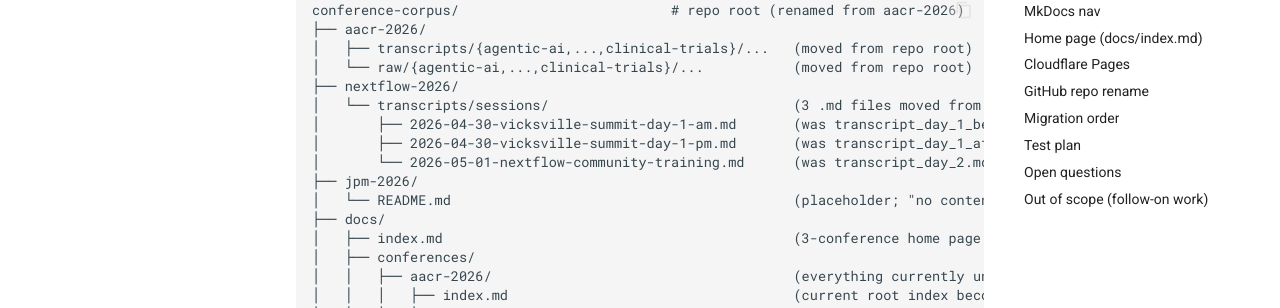
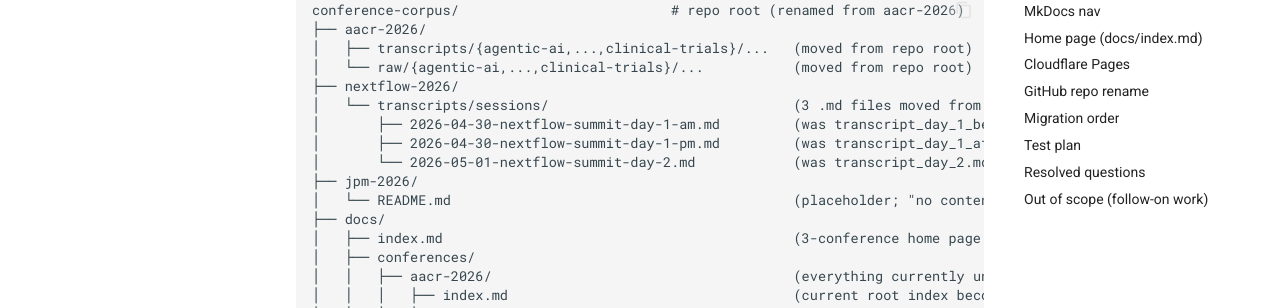
Before and after one commit to LiudengZhang/conference-corpus, an MkDocs documentation site: the page built from docs/superpowers/specs/2026-05-06-conference-corpus-design.md, in a window 1280 px wide and 1400 px high, scrolled down 894 px. Shown: the part 259-567 px from the top of the window. Built offline with MkDocs 1.6.1 and Material for MkDocs 9.7.7, drawn with Linux system fonts in a browser that asks for light colours; a script that is not in the unit is left out; comment, search, counter and statistics services are not loaded; some of the changed text lies outside the part shown.

Commit message:
spec: resolve 4 open questions on conference-corpus design
- Nextflow Summit 2026 confirmed (Goldcast); slugs use nextflow-summit-*
- Day 1 = April 30, day 2 = May 1; May 3 in caption is artifact
- JPM 2026 page is just a blank stub
- Repo rename happens after refactor PR merges

```diff
--- a/docs/superpowers/specs/2026-05-06-conference-corpus-design.md
+++ b/docs/superpowers/specs/2026-05-06-conference-corpus-design.md
@@ -30,9 +30,9 @@
 │   └── raw/{agentic-ai,...,clinical-trials}/...           (moved from repo root)
 ├── nextflow-2026/
 │   └── transcripts/sessions/                              (3 .md files moved from _Extra/Nextflow, all populated)
-│       ├── 2026-04-30-vicksville-summit-day-1-am.md       (was transcript_day_1_before_lunch.md, ~108 KB)
-│       ├── 2026-04-30-vicksville-summit-day-1-pm.md       (was transcript_day_1_after_lunch.md, ~121 KB — protein-design competition + AI workflows)
-│       └── 2026-05-01-nextflow-community-training.md      (was transcript_day_2.md, ~142 KB)
+│       ├── 2026-04-30-nextflow-summit-day-1-am.md         (was transcript_day_1_before_lunch.md, ~108 KB)
+│       ├── 2026-04-30-nextflow-summit-day-1-pm.md         (was transcript_day_1_after_lunch.md, ~121 KB — protein-design competition + AI workflows; May 3 in caption header is a captioner artifact)
+│       └── 2026-05-01-nextflow-summit-day-2.md            (was transcript_day_2.md, ~142 KB — community training + ambassador program)
 ├── jpm-2026/
 │   └── README.md                                          (placeholder; "no content yet")
 ├── docs/
@@ -166,7 +166,7 @@
 American Association for Cancer Research Annual Meeting. ~26 sessions, ~2,300 posters across 5 topics: agentic AI, single-cell & spatial omics, virtual cells, bioinfo / comp bio / AI methods, and clinical trials.
 
 [**Nextflow Summit 2026**](conferences/nextflow-2026/){ .md-button }
-Vicksville Summit + Nextflow community training. 3 session transcripts (~370 KB total) on AI in scientific workflows, protein-design competition pipelines, and Nextflow community training.
+Nextflow Summit (April 30 – May 1, 2026). 3 session transcripts (~370 KB total) on AI in scientific workflows, protein-design competition pipelines, and Nextflow community training.
 
 [**JPM 2026**](conferences/jpm-2026/){ .md-button }
 J.P. Morgan Healthcare Conference 2026. Placeholder — no content yet.
@@ -207,12 +207,12 @@
 - After step 9: Cloudflare Pages preview deploy succeeds, Basic Auth still gates the site.
 - Word counts and file checksums for AACR transcripts before/after the move match (paranoia check that no content was lost).
 
-## Open questions
+## Resolved questions
 
-1. **Nextflow event name.** I'm proposing `2026-04-30-vicksville-summit-day-1-am.md` etc. Is "Vicksville" the official summit name, or is this a stand-in / hosted-at name? If the official event name is different, I'll use that.
-2. **Date discrepancy on day-1 PM transcript.** The day-1 morning transcript header says April 30; the day-2 transcript header says May 1; but the newly-populated `transcript_day_1_after_lunch.md` header says **May 3** despite the filename suggesting day 1. Is the May 3 date a captioning artifact (likely), or is this transcript actually from a different day and the filename is misleading? Affects the date prefix in the slug.
-3. **JPM 2026 placeholder content.** What goes on the placeholder page beyond "no content yet"? E.g., expected content (sessions only? press releases? company presentations?), expected timeline.
-4. **Repo rename timing.** Rename on GitHub before or after the refactor PR merges? Renaming after is safer (PR doesn't span a rename); renaming before lets you start using the new name immediately.
+1. **Nextflow event name.** Confirmed via Goldcast event link (https://events.goldcast.io/e/ff174b87-316f-47c7-8c7b-a51028b670b7) that this is the **Nextflow Summit 2026**. Slug uses `nextflow-summit-day-1-am`, `nextflow-summit-day-1-pm`, `nextflow-summit-day-2`. The "Vicksville" in transcript headers is a captioner mishearing of "Nextflow."
+2. **Day-1 PM date.** Confirmed: day 1 = April 30, day 2 = May 1. The "May 3" in the day-1 PM caption header is a captioner artifact and is ignored. Slugs use `2026-04-30-` for both day-1 AM and PM, `2026-05-01-` for day 2.
+3. **JPM 2026 placeholder.** Page is intentionally blank — just a stub `index.md` with the conference title and a one-line "No content yet" note. No expected-content or timeline copy.
+4. **Repo rename timing.** Rename on GitHub **after** the refactor PR merges (matches the "Migration order" step 10). PR does not span a rename; new name takes effect once the new structure is on `main`.
 
 ## Out of scope (follow-on work)
 
```
